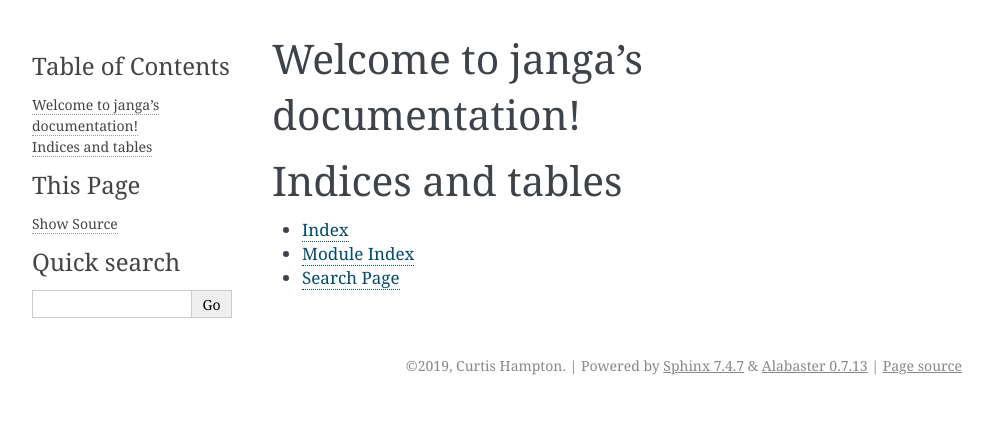
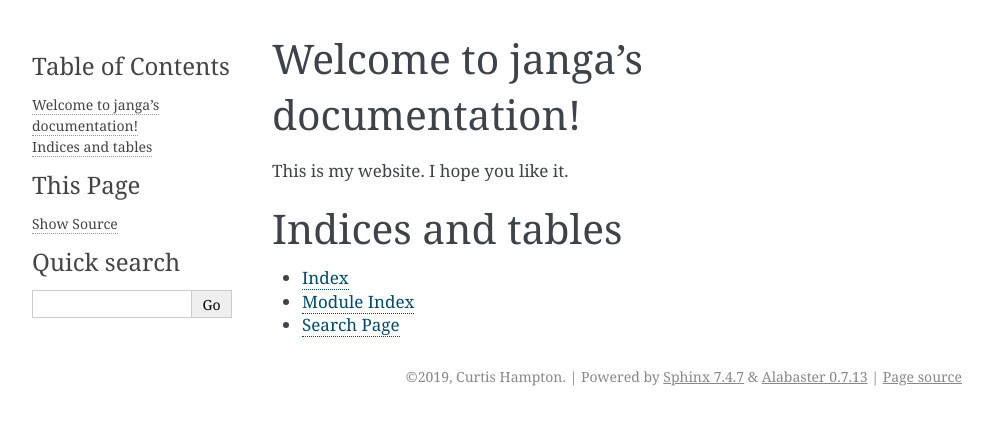
Before and after one commit to sodre/janga, a Sphinx documentation site: the page built from source/index.rst, in a window 1280 px wide. Shown: the top 425 px of the page, without its empty margins (148-1141 px from the left). Built offline with Sphinx 7.4.7, drawn with Linux system fonts in a browser that asks for light colours; some of the changed lines change nothing that is shown.

Commit message:
update index.rst

```diff
--- a/source/index.rst
+++ b/source/index.rst
@@ -1,8 +1,3 @@
-.. janga documentation master file, created by
-   sphinx-quickstart on Fri Jan 11 23:11:05 2019.
-   You can adapt this file completely to your liking, but it should at least
-   contain the root `toctree` directive.
-
 Welcome to janga's documentation!
 =================================
 
@@ -10,6 +5,7 @@
    :maxdepth: 2
    :caption: Contents:
 
+This is my website.  I hope you like it.
 
 
 Indices and tables
```
